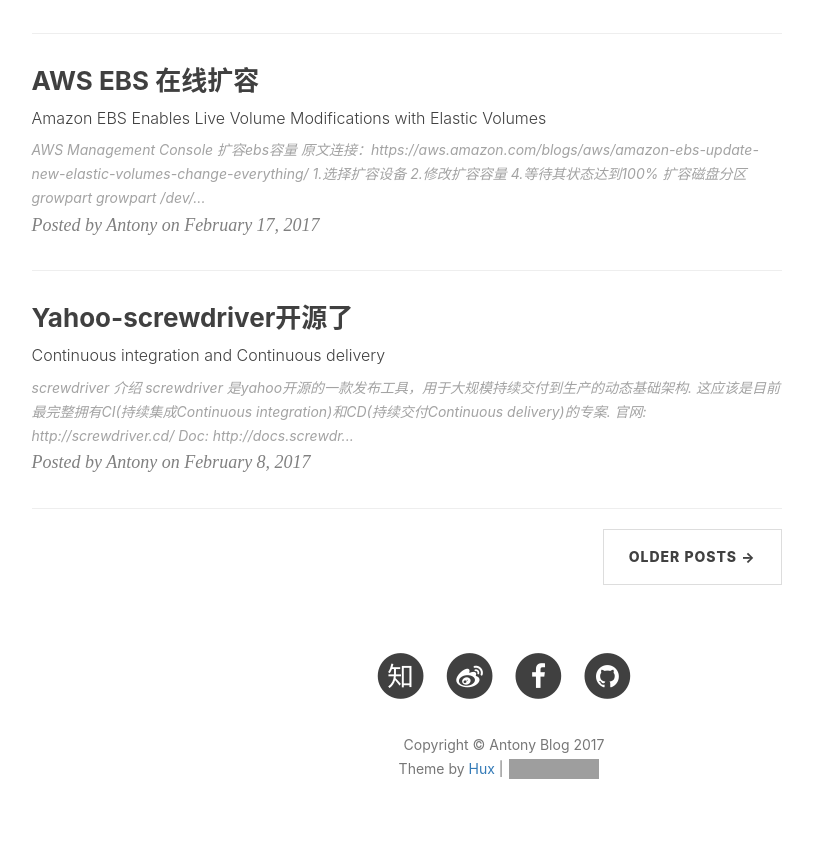
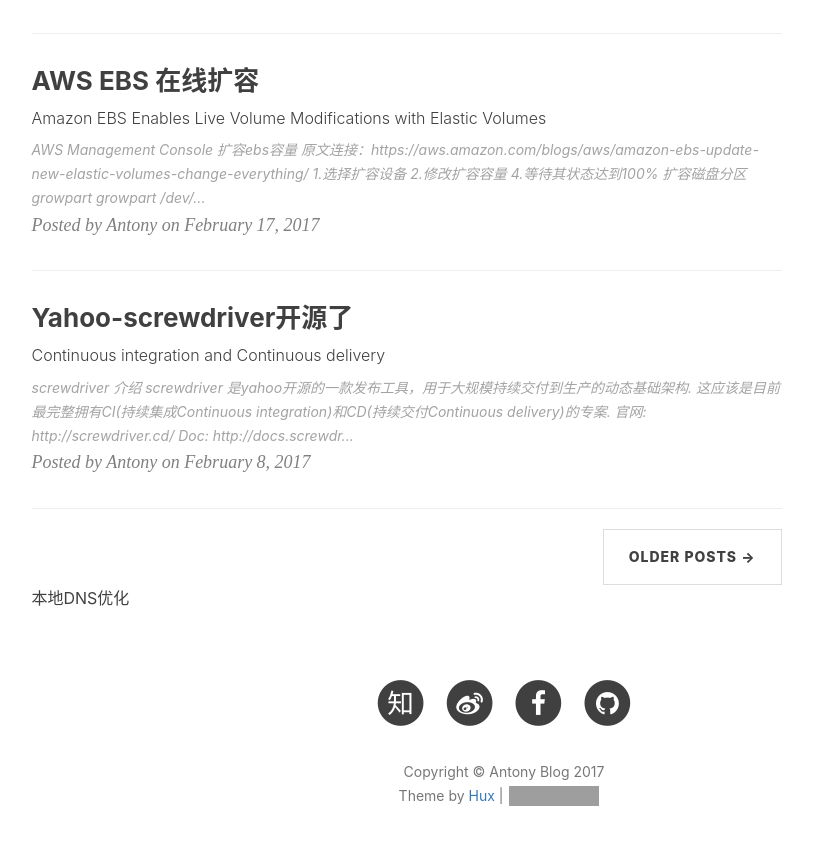
Before and after one commit to XionZhao/old-ZAntony.github.io, a Jekyll site: the page built from index.html, in a window 1280 px wide and 900 px high, scrolled down 2376 px. Shown: the top 845 px of the window, without its empty margins (136-949 px from the left). Built offline with Jekyll 4.4.1, drawn with Linux system fonts in a browser that asks for light colours; nearby versions of some CDN libraries; the list of posts is cut into pages by our own code; comment, search, counter and statistics services are not loaded; grey boxes are pictures that could not be loaded.

Commit message:
add a dnspod youhua

```diff
--- a/index.html
+++ b/index.html
@@ -53,4 +53,5 @@
     })(window, document, 'script', '_MEIQIA');
     _MEIQIA('entId', 50974);
 </script>
+<a href="http://ip.dnspod.cn/" target="_blank">本地DNS优化</a>
 {% endif %}
```
